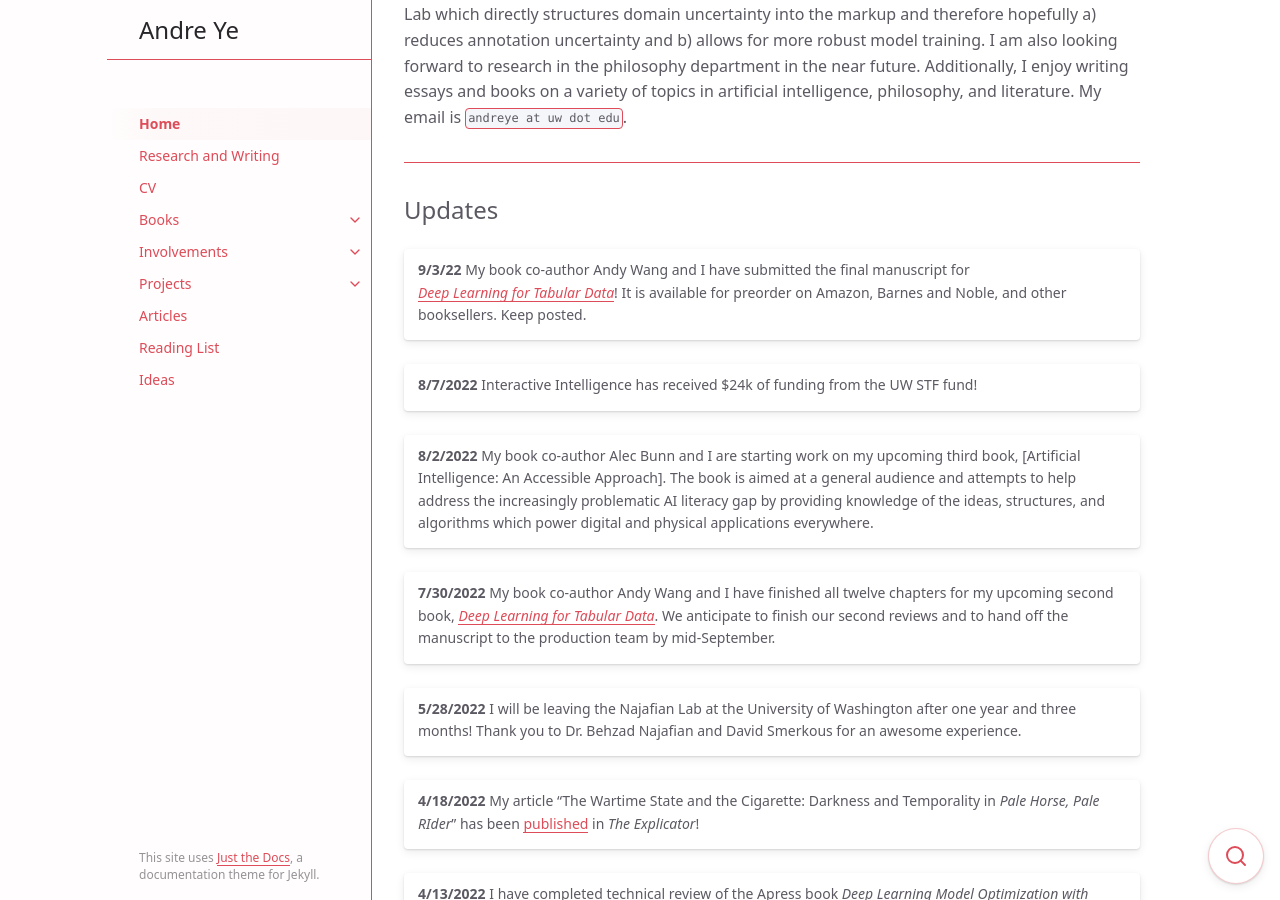
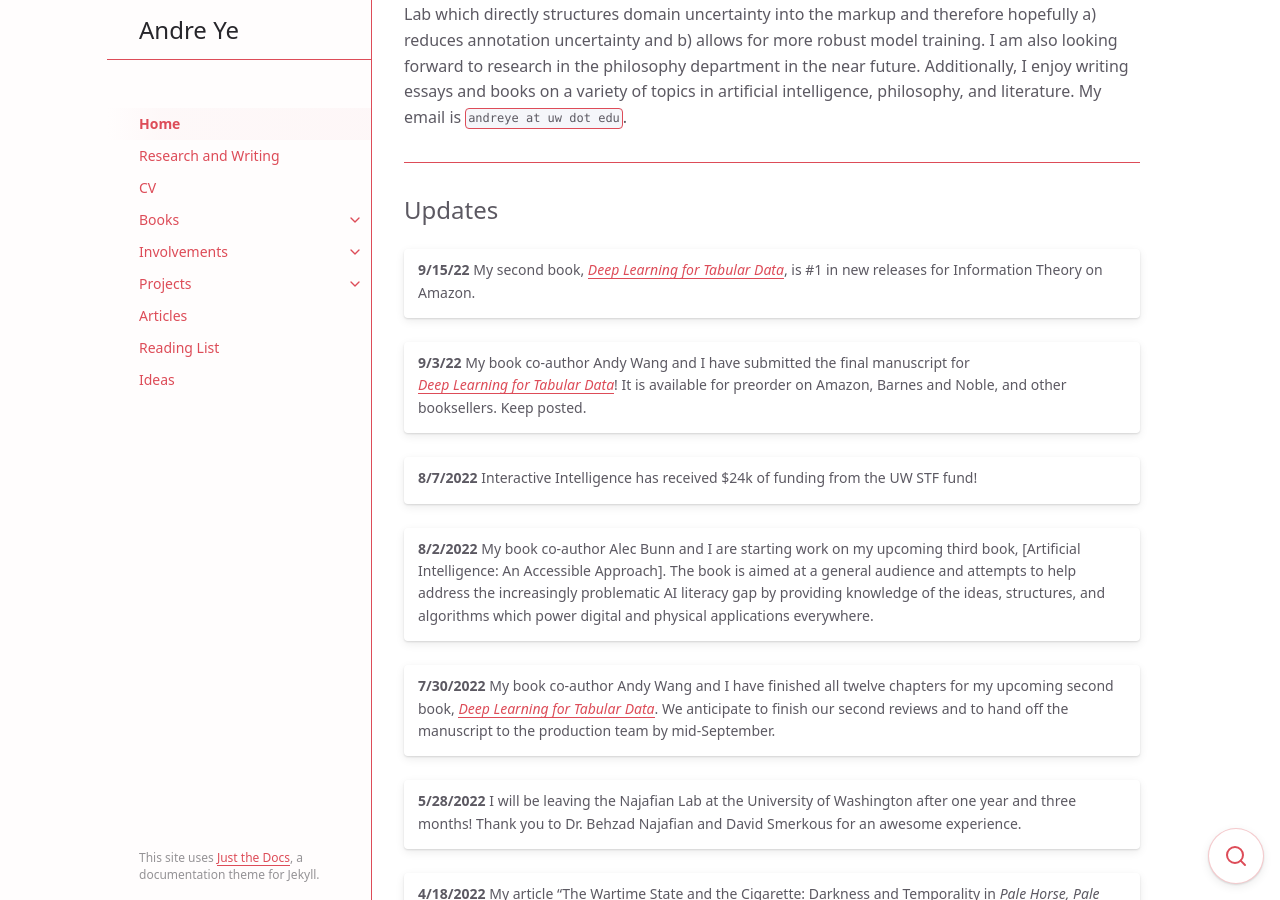
Before and after one commit to andre-ye/andre-ye.github.io-retired, a Jekyll site: the page built from index.md, in a window 1280 px wide and 900 px high, scrolled down 470 px. Built offline with Jekyll 4.4.1, drawn with Linux system fonts in a browser that asks for light colours; nearby versions of some CDN libraries.

Commit message:
Update index.md

```diff
--- a/index.md
+++ b/index.md
@@ -34,6 +34,8 @@ Welcome to my personal website! You can find information about my work, projects
 Updates
 {: .fs-6 .fw-400 }
 
+| **9/15/22** My second book, [*Deep Learning for Tabular Data*](https://andre-ye.github.io/docs/books/dl-for-tabular/), is #1 in new releases for Information Theory on Amazon. |
+
 | **9/3/22** My book co-author Andy Wang and I have submitted the final manuscript for [*Deep Learning for Tabular Data*](https://andre-ye.github.io/docs/books/dl-for-tabular/)! It is available for preorder on Amazon, Barnes and Noble, and other booksellers. Keep posted. |
 
 | **8/7/2022** Interactive Intelligence has received $24k of funding from the UW STF fund! |
```
